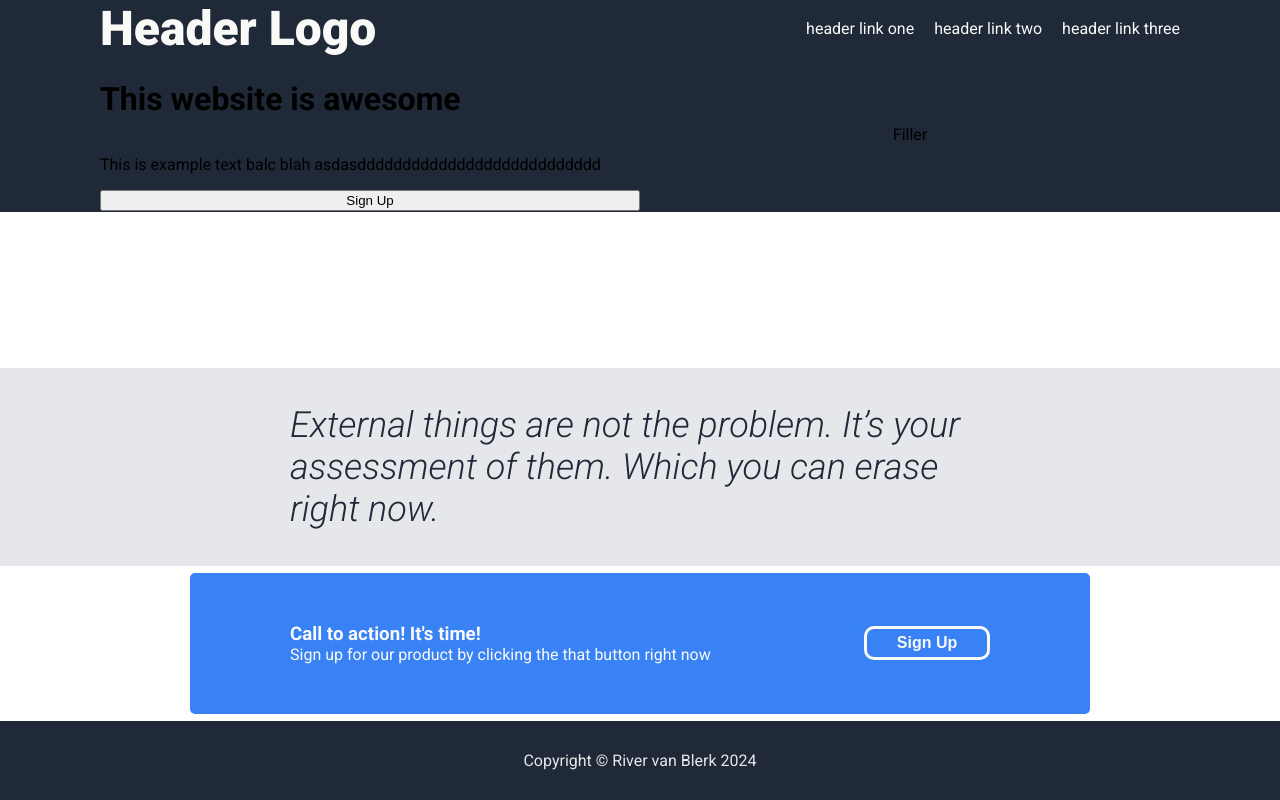
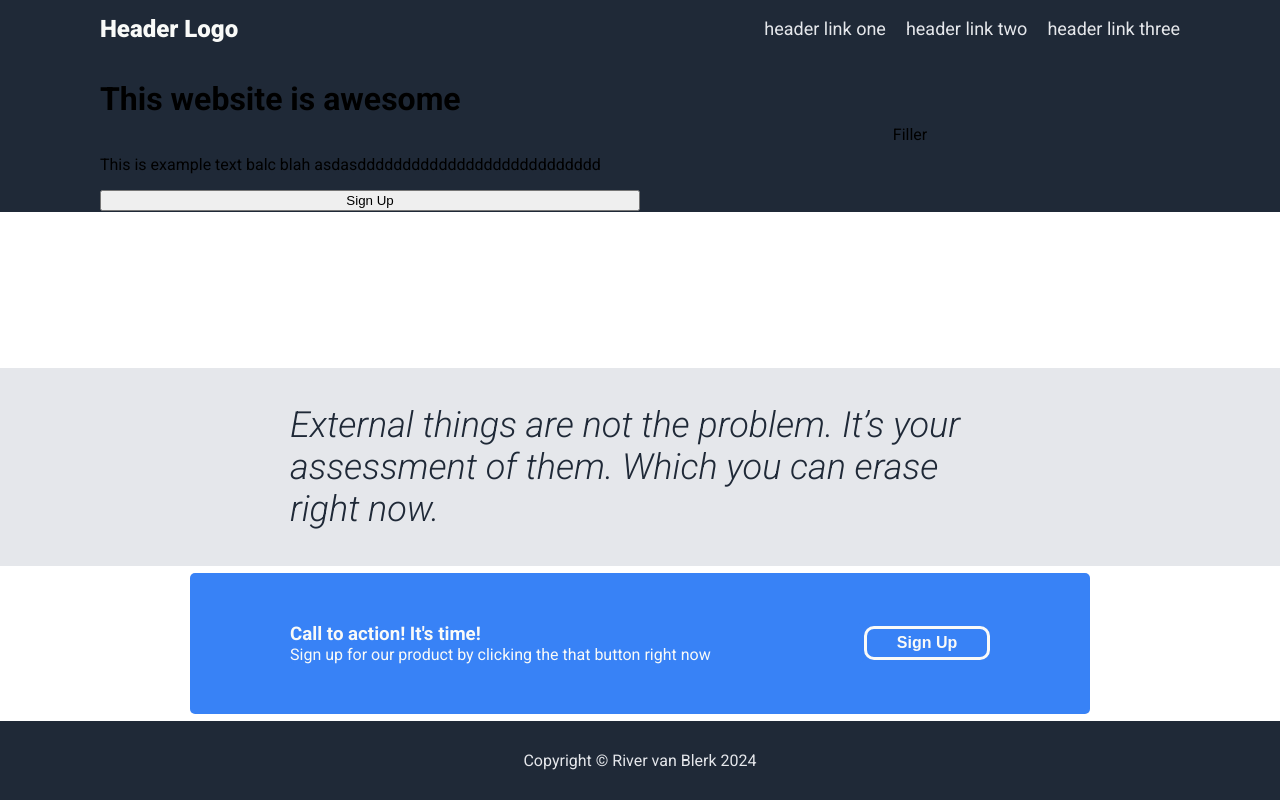
Before and after one commit to Kykneon/Odin-Landing-Page, a plain HTML site: page index.html in a window 1280 px wide. Drawn offline with Linux system fonts and the light colour scheme.

Commit message:
Changes header styling

```diff
--- a/styles.css
+++ b/styles.css
@@ -12,7 +12,8 @@ ul {
     padding: 0px;
     display: flex;
     gap: 20px;
-    font-size: ;
+    font-size: 18px;
+    color: #e5e7eb;
 }
 
 .header {
@@ -25,8 +26,9 @@ ul {
 }
 
 .header > div {
-    font-size: 48px;
+    font-size: 24px;
     font-weight: 800;
+
 }
 
 .content-box-one {
```
